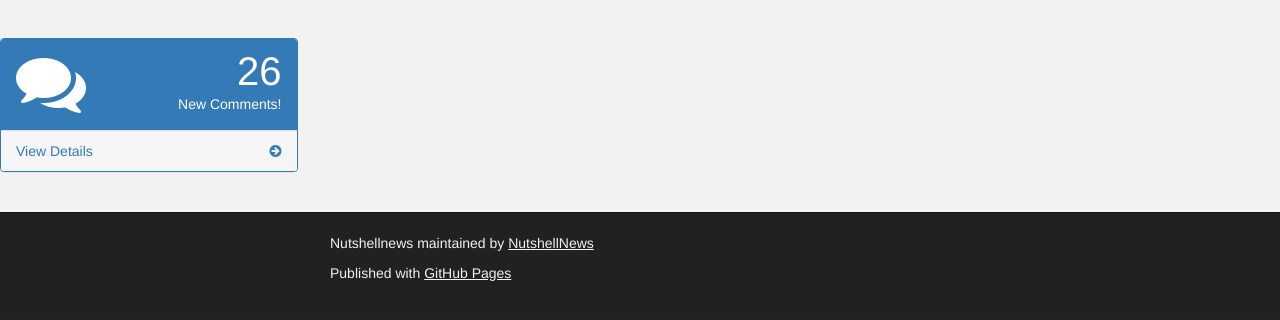
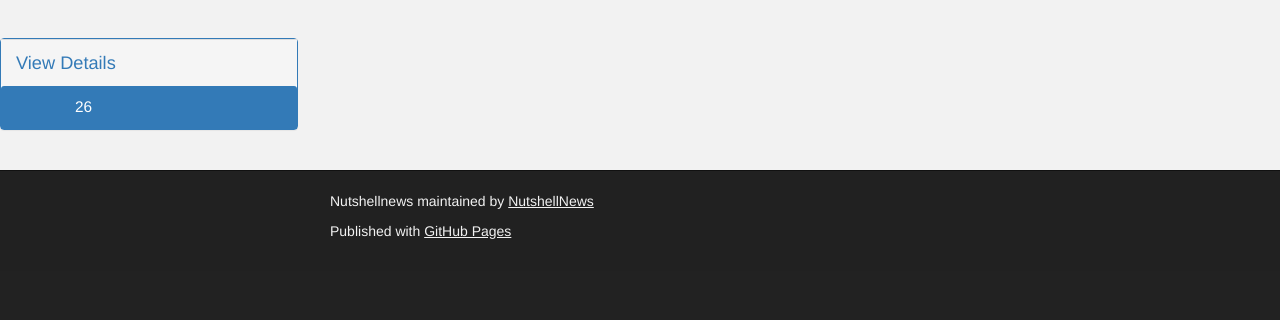
Before and after one commit to sbenchik/NutshellNews, a plain HTML site: page index.html in a window 1280 px wide. Shown: the part 246-566 px from the top of the page. Drawn offline with nearby package versions, Linux system fonts and the light colour scheme; no server answers.

Commit message:
Changed card styling

```diff
--- a/index.html
+++ b/index.html
@@ -52,24 +52,23 @@
         		<div class="row">
                     <div class="col-lg-3 col-md-6">
                         <div class="panel panel-primary">
+                            <a href="#">
+                                <div class="panel-footer">
+                                    <a id="title" class="pull-left" href="" style="font-size: 1.3em" >View Details</a>
+                                    <div class="clearfix"></div>
+                                </div>
+                            </a>
                             <div class="panel-heading">
                                 <div class="row">
                                     <div class="col-xs-3">
-                                        <i class="fa fa-comments fa-5x"></i>
+                                        <i id="newsImage" src=""></i>
                                     </div>
-                                    <div class="col-xs-9 text-right">
-                                        <div class="huge">26</div>
-                                        <div>New Comments!</div>
+                                    <div style="float: left;">
+                                        <div id="description" style="font-size: 1.1em;">26</div>
                                     </div>
                                 </div>
                             </div>
-                            <a href="#">
-                                <div class="panel-footer">
-                                    <span class="pull-left">View Details</span>
-                                    <span class="pull-right"><i class="fa fa-arrow-circle-right"></i></span>
-                                    <div class="clearfix"></div>
-                                </div>
-                            </a>
+
                         </div>
                     </div>
                 </div>
```
